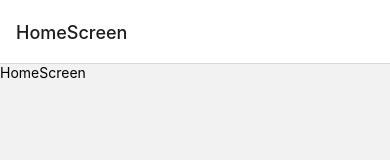
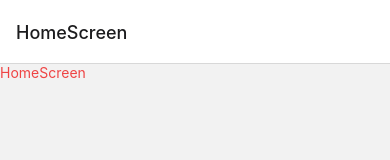
Before and after one commit to Harsha-Jagadish/deliveroo-clone, a React Native app: screen /HomeScreen in a window 390 px wide. Shown: the top 160 px of the page. Built offline with nearby package versions, Linux system fonts and the light colour scheme.

Commit message:
Native wind class name now working

```diff
--- a/screens/HomeScreen.js
+++ b/screens/HomeScreen.js
@@ -4,7 +4,7 @@ import React from 'react'
 const HomeScreen = () => {
   return (
     <View>
-      <Text>HomeScreen</Text>
+      <Text className="text-red-500">HomeScreen</Text>
     </View>
   );
 };
```
